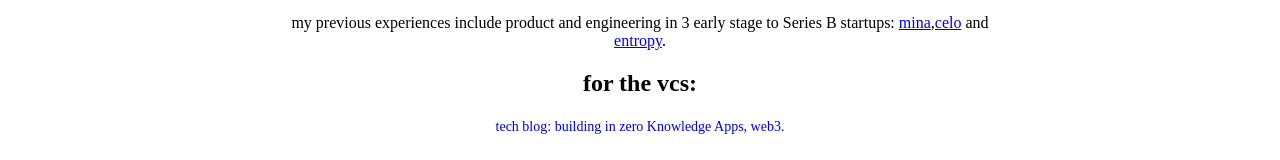
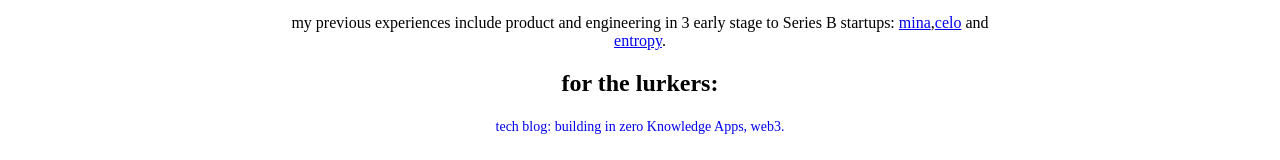
Before and after one commit to michellewong793/personalsite, a Next.js app: page / in a window 1280 px wide. Shown: the part 230-390 px from the top of the page. Built offline with nearby package versions, Linux system fonts and the light colour scheme.

Commit message:
change for the lurkers

```diff
--- a/pages/index.js
+++ b/pages/index.js
@@ -14,7 +14,7 @@ export default function Index() {
         <p> my previous experiences include product and engineering in 3 early stage to Series B startups: <a href="https://minaprotocol.com">mina</a>,
          <a href="https://celo.org">celo</a> and <a href="https://entropy.xyz">entropy</a>. </p>
 
-        <h2>for the vcs: </h2>
+        <h2>for the lurkers: </h2>
         <a href="https://micheburrito.medium.com" style={Styles.link}> tech blog: building in zero Knowledge Apps, web3. </a>
         <Spacer height={2} />
         <h2>  for the coders:</h2>
```
